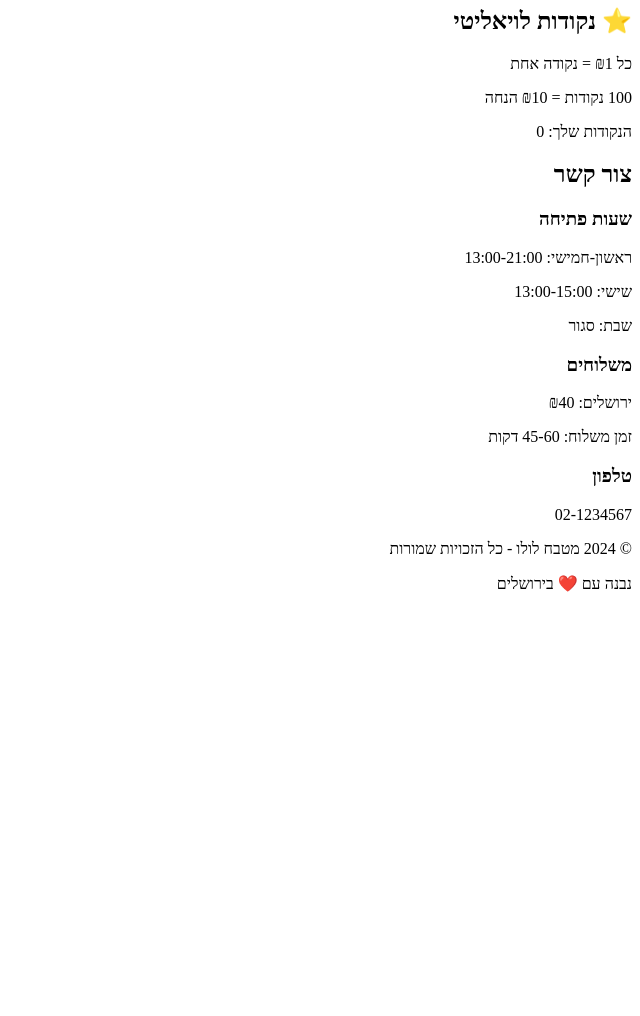
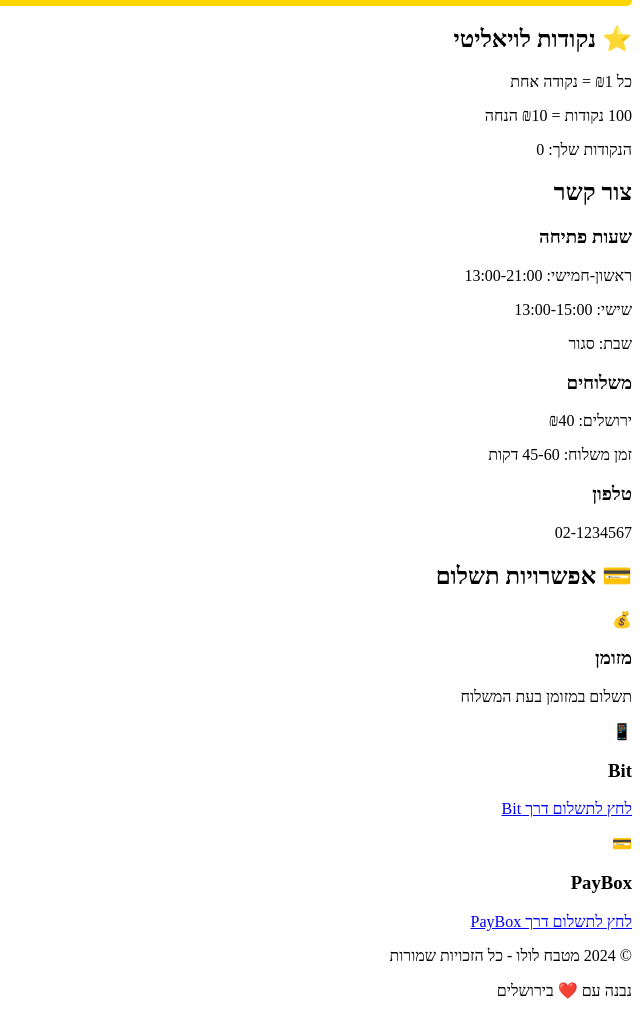
Before and after one commit to lulukitchen/lulu-k-upgraded, a plain HTML site: page index.html in a window 1280 px wide. Shown: the part 999-2015 px from the top of the page, without its empty margins (640-1280 px from the left). Before the commit the page ends 1608 px from the top, so only its background shows below. Drawn offline with Linux system fonts and the light colour scheme; a script that the page names is missing.

Commit message:
Add payment options section before footer

```diff
--- a/index.html
+++ b/index.html
@@ -23,6 +23,7 @@
                     <li><a href="#menu">התפריט</a></li>
                     <li><a href="#vip">VIP</a></li>
                     <li><a href="#contact">צור קשר</a></li>
+                    <li><a href="#payment">תשלום</a></li>
                     <li class="cart-icon" onclick="openCart()">🛒 <span id="cart-count">0</span></li>
                 </ul>
             </nav>
@@ -163,6 +164,30 @@
         </div>
     </section>
 
+    <!-- Payment Options -->
+    <section id="payment" class="payment-section">
+        <div class="container">
+            <h2>💳 אפשרויות תשלום</h2>
+            <div class="payment-options">
+                <div class="payment-item">
+                    <span class="payment-icon">💰</span>
+                    <h3>מזומן</h3>
+                    <p>תשלום במזומן בעת המשלוח</p>
+                </div>
+                <div class="payment-item">
+                    <span class="payment-icon">📱</span>
+                    <h3>Bit</h3>
+                    <p><a href="https://www.bitpay.co.il/app/me/C822FDFE-1C69-4F92-B57B-09635D465B9D" target="_blank">לחץ לתשלום דרך Bit</a></p>
+                </div>
+                <div class="payment-item">
+                    <span class="payment-icon">💳</span>
+                    <h3>PayBox</h3>
+                    <p><a href="https://link.payboxapp.com/Hh5KZaqQc1Jz93Zv7" target="_blank">לחץ לתשלום דרך PayBox</a></p>
+                </div>
+            </div>
+        </div>
+    </section>
+
     <!-- Cart Modal -->
     <div id="cart-modal" class="modal" style="display:none;">
         <div class="modal-content">
```
